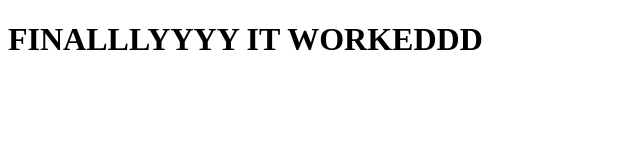
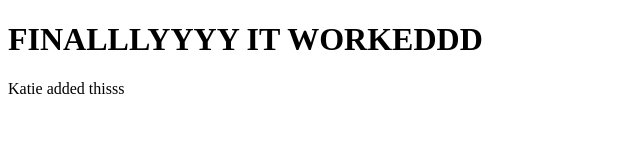
Before and after one commit to sehajwadhwa/Git-Branch-Lab, a plain HTML site: page index.html in a window 1280 px wide. Shown: the whole page, without its empty margins (0-640 px from the left). Drawn offline with Linux system fonts and the light colour scheme.

Commit message:
add paragraph

```diff
--- a/index.html
+++ b/index.html
@@ -8,5 +8,6 @@
 </head>
 <body>
     <h1>FINALLLYYYY IT WORKEDDD</h1>
+    <p>Katie added thisss</p>
 </body>
 </html>
```
